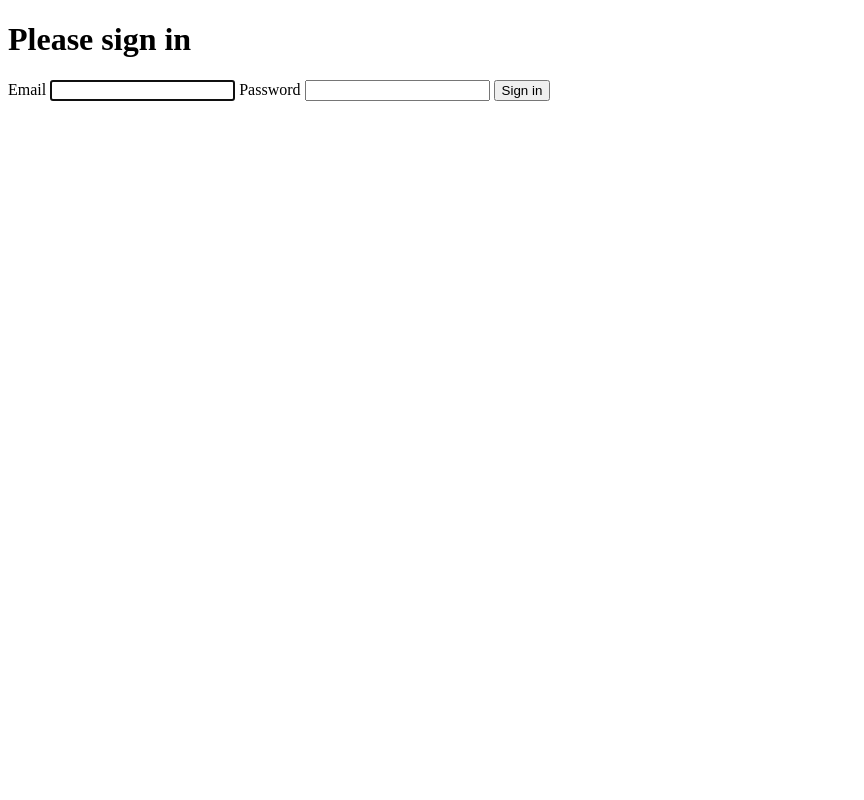
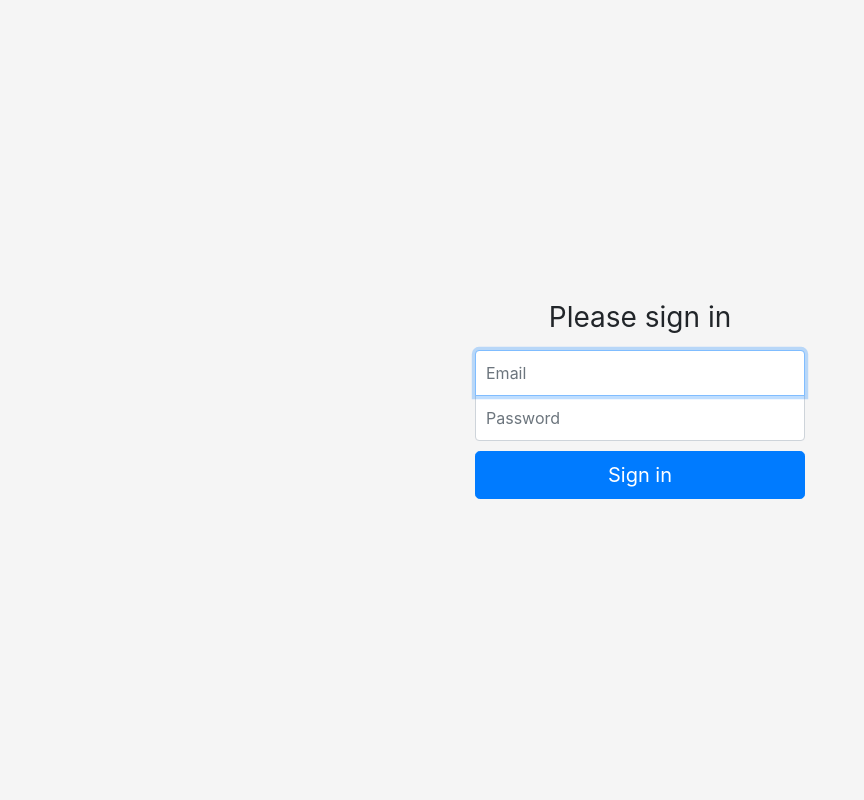
Before and after one commit to mehdibo/api-skeleton, a Symfony app: template templates/auth/login.html.twig in a window 1280 px wide. Shown: the whole page, without its empty margins (0-864 px from the left). Run offline with Twig, Linux system fonts and the light colour scheme; the template is opened without the code that fills it, so the values that code supplies are empty; some libraries are stand-ins or nearby versions.

Commit message:
Style login page with bootstrap

```diff
--- a/templates/auth/login.html.twig
+++ b/templates/auth/login.html.twig
@@ -4,31 +4,77 @@
     {% trans from 'auth' %}login.title{% endtrans %}
 {% endblock %}
 
+{% block stylesheets %}
+    <style>
+        html,
+        body {
+            height: 100%;
+        }
+
+        body {
+            display: -ms-flexbox;
+            display: flex;
+            -ms-flex-align: center;
+            align-items: center;
+            padding-top: 40px;
+            padding-bottom: 40px;
+            background-color: #f5f5f5;
+        }
+
+        .form-signin {
+            width: 100%;
+            max-width: 360px;
+            padding: 15px;
+            margin: auto;
+        }
+        .form-signin .checkbox {
+            font-weight: 400;
+        }
+        .form-signin .form-control {
+            position: relative;
+            box-sizing: border-box;
+            height: auto;
+            padding: 10px;
+            font-size: 16px;
+        }
+        .form-signin .form-control:focus {
+            z-index: 2;
+        }
+        .form-signin input[type="email"] {
+            margin-bottom: -1px;
+            border-bottom-right-radius: 0;
+            border-bottom-left-radius: 0;
+        }
+        .form-signin input[type="password"] {
+            margin-bottom: 10px;
+            border-top-left-radius: 0;
+            border-top-right-radius: 0;
+        }
+    </style>
+{% endblock %}
+
 {% block body %}
-<form method="post">
-    {% if error %}
-        <div class="alert alert-danger">{{ error|trans({}, 'auth') }}</div>
-    {% endif %}
+        <form class="form-signin text-center" method="post">
+            <h1 class="h3 mb-3 font-weight-normal">{% trans from 'auth' %}login.heading{% endtrans %}</h1>
 
-    <h1 class="h3 mb-3 font-weight-normal">Please sign in</h1>
-    <label for="inputEmail">{% trans from 'auth' %}email{% endtrans %}</label>
-    <input type="email" value="{{ last_username }}" name="email" id="inputEmail" class="form-control" required autofocus>
-    <label for="inputPassword">{% trans from 'auth' %}password{% endtrans %}</label>
-    <input type="password" name="password" id="inputPassword" class="form-control" required>
+            {% if error %}
+                <div class="alert alert-danger">{{ error|trans({}, 'auth') }}</div>
+            {% endif %}
 
-    <input type="hidden" name="_csrf_token" value="{{ csrf_token('authenticate') }}" >
+            <label for="inputEmail" class="sr-only">{% trans from 'auth' %}email{% endtrans %}</label>
+            <input type="email" value="{{ last_username }}" id="inputEmail" class="form-control" placeholder="{% trans from 'auth' %}email{% endtrans %}" required autofocus>
 
-    {#
-        Uncomment this section and add a remember_me option below your firewall to activate remember me functionality.
-        See https://symfony.com/doc/current/security/remember_me.html
+            <label for="inputPassword" class="sr-only">{% trans from 'auth' %}password{% endtrans %}</label>
+            <input type="password" id="inputPassword" class="form-control" placeholder="{% trans from 'auth' %}password{% endtrans %}" required>
 
-        <div class="checkbox mb-3">
-            <label>
-                <input type="checkbox" name="_remember_me"> Remember me
-            </label>
-        </div>
-    #}
+{#            <div class="checkbox mb-3">#}
+{#                <label>#}
+{#                    <input type="checkbox" name="_remember_me"> {% trans from 'auth' %}login.remember_me{% endtrans %}#}
+{#                </label>#}
+{#            </div>#}
 
-    <button class="btn btn-lg btn-primary" type="submit">{% trans from 'auth' %}login.action{% endtrans %}</button>
-</form>
+            <input type="hidden" name="_csrf_token" value="{{ csrf_token('authenticate') }}" >
+
+            <button class="btn btn-lg btn-primary btn-block" type="submit">{% trans from 'auth' %}login.action{% endtrans %}</button>
+        </form>
 {% endblock %}
--- a/templates/base.html.twig
+++ b/templates/base.html.twig
@@ -2,11 +2,16 @@
 <html>
     <head>
         <meta charset="UTF-8">
+        <meta name="viewport" content="width=device-width, initial-scale=1, shrink-to-fit=no">
         <title>{% block title %}Default title{% endblock %}</title>
+        <link rel="stylesheet" href="https://stackpath.bootstrapcdn.com/bootstrap/4.5.0/css/bootstrap.min.css" integrity="sha384-9aIt2nRpC12Uk9gS9baDl411NQApFmC26EwAOH8WgZl5MYYxFfc+NcPb1dKGj7Sk" crossorigin="anonymous">
         {% block stylesheets %}{% endblock %}
     </head>
     <body>
         {% block body %}{% endblock %}
+        <script src="https://code.jquery.com/jquery-3.5.1.slim.min.js" integrity="sha384-DfXdz2htPH0lsSSs5nCTpuj/zy4C+OGpamoFVy38MVBnE+IbbVYUew+OrCXaRkfj" crossorigin="anonymous"></script>
+        <script src="https://cdn.jsdelivr.net/npm/popper.js@1.16.0/dist/umd/popper.min.js" integrity="sha384-Q6E9RHvbIyZFJoft+2mJbHaEWldlvI9IOYy5n3zV9zzTtmI3UksdQRVvoxMfooAo" crossorigin="anonymous"></script>
+        <script src="https://stackpath.bootstrapcdn.com/bootstrap/4.5.0/js/bootstrap.min.js" integrity="sha384-OgVRvuATP1z7JjHLkuOU7Xw704+h835Lr+6QL9UvYjZE3Ipu6Tp75j7Bh/kR0JKI" crossorigin="anonymous"></script>
         {% block javascripts %}{% endblock %}
     </body>
 </html>
```
